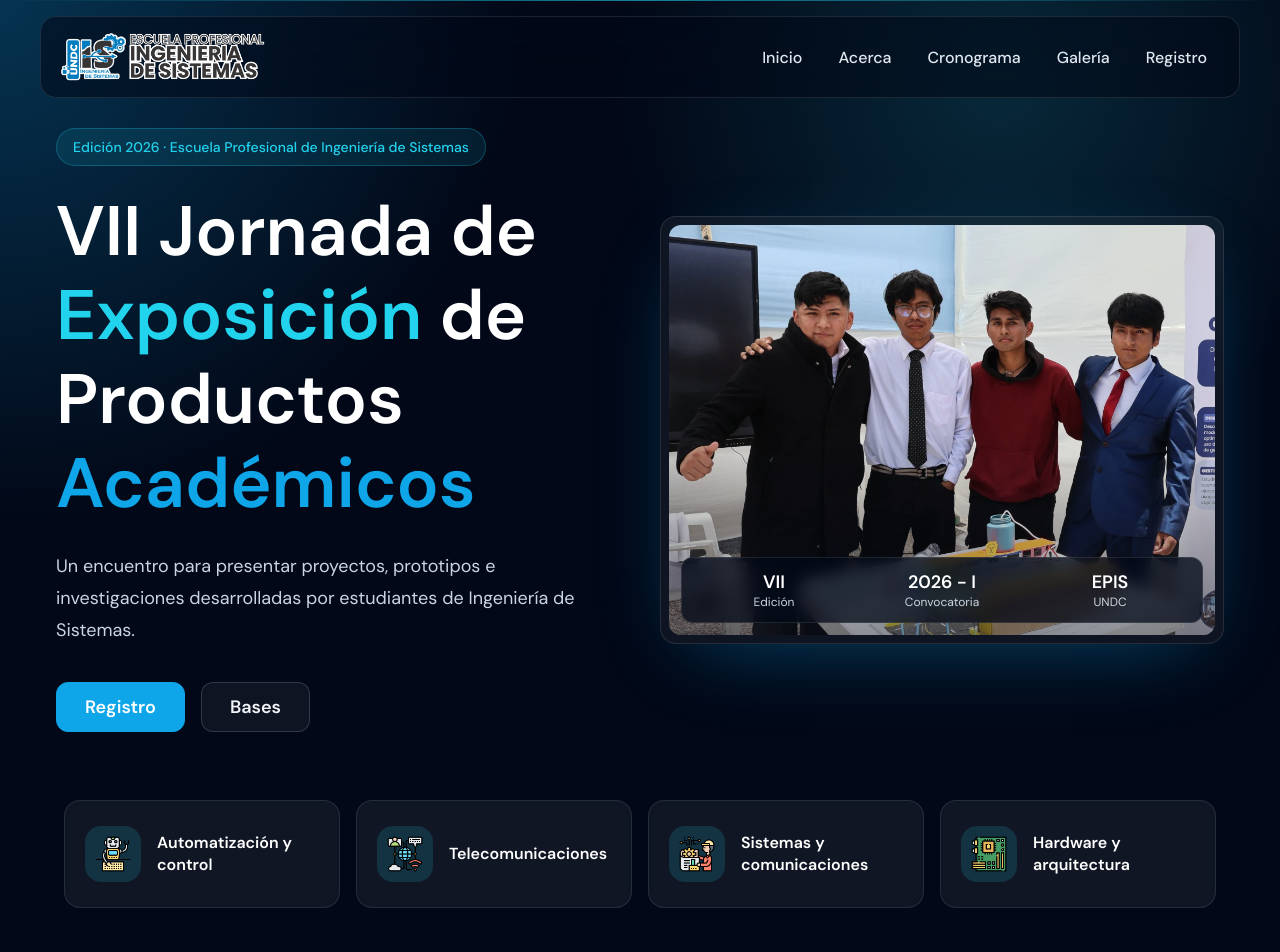
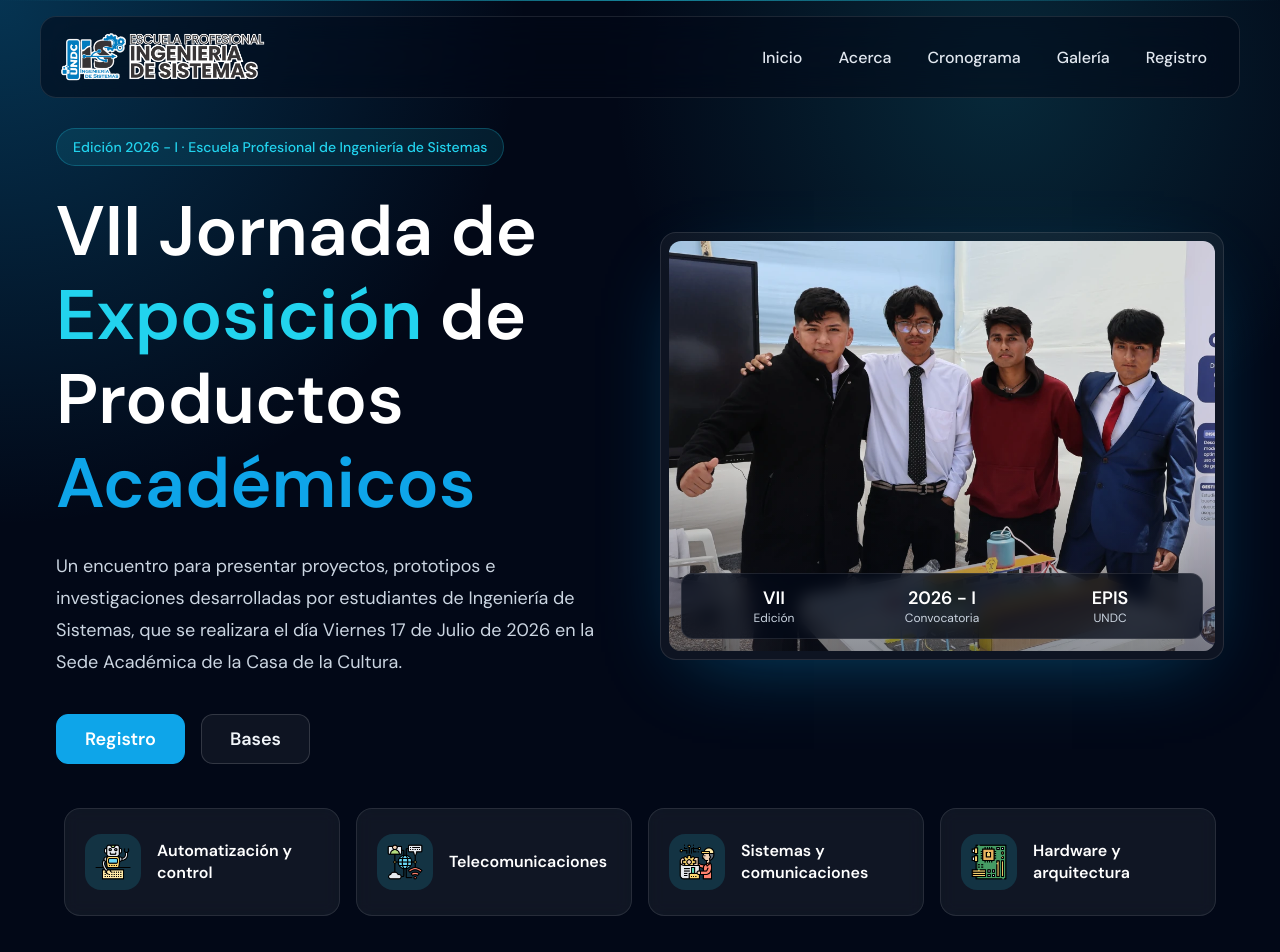
Before and after one commit to BeniAlexis23/JEPA-DAIS-2025, a Next.js app in the folder frontend/: page / in a window 1280 px wide. Shown: the top 952 px of the page. Built offline with nearby package versions, Linux system fonts and the light colour scheme.

Commit message:
update cronograma 2026 - I

```diff
--- a/frontend/src/components/Home/Hero/index.tsx
+++ b/frontend/src/components/Home/Hero/index.tsx
@@ -27,13 +27,13 @@ const Hero = () => {
         <div className="grid grid-cols-1 items-center gap-12 lg:grid-cols-12 lg:gap-10">
           <motion.div {...leftAnimation} className="lg:col-span-6">
             <div className="mb-6 inline-flex items-center rounded-full border border-secondary/25 bg-secondary/10 px-4 py-2 text-sm font-medium text-secondary">
-              Edición 2026 · Escuela Profesional de Ingeniería de Sistemas
+              Edición 2026 - I · Escuela Profesional de Ingeniería de Sistemas
             </div>
             <h1 className="max-w-3xl text-center text-44 font-semibold text-white sm:text-54 lg:text-left lg:text-70">
               VII Jornada de <span className="text-secondary">Exposición</span> de Productos <span className="text-primary">Académicos</span>
             </h1>
             <p className="mx-auto mt-6 max-w-2xl text-center text-18 leading-8 text-slate-300 lg:mx-0 lg:text-left">
-              Un encuentro para presentar proyectos, prototipos e investigaciones desarrolladas por estudiantes de Ingeniería de Sistemas.
+              Un encuentro para presentar proyectos, prototipos e investigaciones desarrolladas por estudiantes de Ingeniería de Sistemas, que se realizara el día Viernes 17 de Julio de 2026 en la Sede Académica de la Casa de la Cultura.
             </p>
             <div className="mt-9 flex flex-col items-stretch gap-4 sm:flex-row sm:items-center sm:justify-center lg:justify-start">
               <Link href="/#upgrade" className="rounded-xl border border-primary bg-primary px-7 py-3 text-center text-18 font-semibold text-white shadow-soft-blue transition hover:bg-secondary hover:text-darkmode">
--- a/frontend/src/components/Home/Hero/slider.tsx
+++ b/frontend/src/components/Home/Hero/slider.tsx
@@ -88,7 +88,7 @@ const CardSlider = () => {
   };
 
   return (
-    <div className="mt-12 lg:mt-16 cursor-grab active:cursor-grabbing [&_.slick-track]:cursor-grab [&_.slick-track]:active:cursor-grabbing">
+    <div className="mt-12 lg:mt-10 cursor-grab active:cursor-grabbing [&_.slick-track]:cursor-grab [&_.slick-track]:active:cursor-grabbing">
       <Slider ref={sliderRef} {...settings}>
         {pricedeta.map((item, index) => (
           <div key={index} className="px-2 py-1">
--- a/frontend/src/components/Home/timeline/index.tsx
+++ b/frontend/src/components/Home/timeline/index.tsx
@@ -15,7 +15,7 @@ const TimeLine = () => {
         </motion.div>
         <motion.div whileInView={{ scale: 1, opacity: 1 }} initial={{ scale: 0.96, opacity: 0 }} transition={{ duration: 0.6 }}>
           <div className="overflow-hidden rounded-2xl border border-white/10 bg-white/[0.05] p-3 shadow-soft-blue">
-            <Image src={`${getImagePrefix()}images/timeline/cronograma.jpg`} alt="Cronograma académico de la jornada" width={1220} height={1000} className="mx-auto h-auto w-full rounded-xl object-contain" />
+            <Image src={`${getImagePrefix()}images/timeline/cronograma.png`} alt="Cronograma académico de la jornada" width={1220} height={1000} className="mx-auto h-auto w-full rounded-xl object-contain" />
           </div>
         </motion.div>
       </div>
```
Also changed, not shown: frontend/public/images/timeline/cronograma.jpg (deleted), frontend/public/images/timeline/cronograma.png (added).
